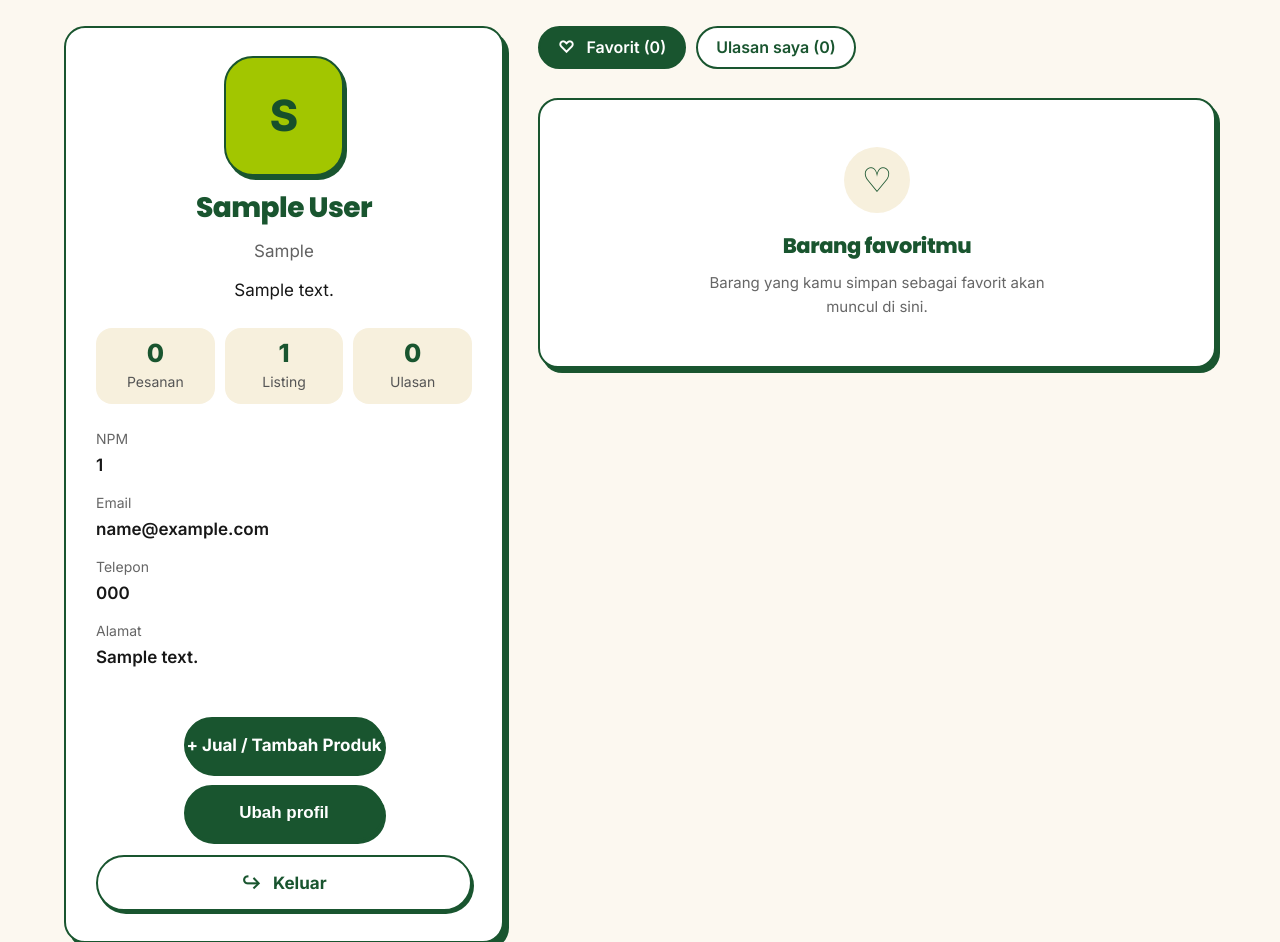
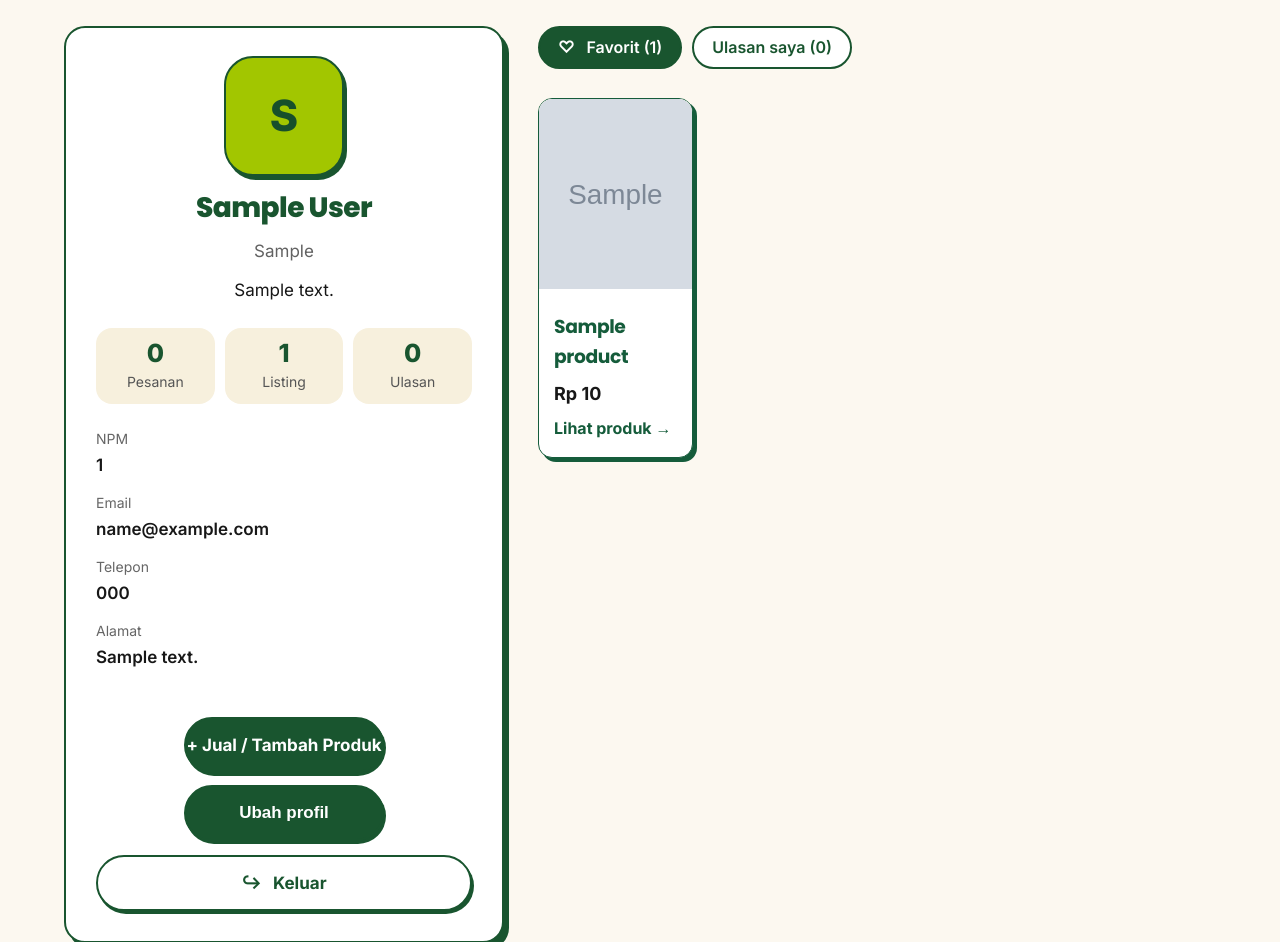
Before and after one commit to pbp-F-kelompok-2/SiBekas, a Django app: page /profile/ in a window 1280 px wide. Shown: the part 185-1127 px from the top of the page. Run offline with Django 5.2, Linux system fonts and the light colour scheme; a user stored in the database is signed in; tables that the repository leaves empty hold one stand-in row (values such as "Sample post"); grey boxes marked "Sample" are stand-in pictures.

Commit message:
feat: Menambahkan Fitur Favorit Produk di Profil

```diff
--- a/profiles/models.py
+++ b/profiles/models.py
@@ -18,3 +18,28 @@ class Profile(models.Model):
 
     def __str__(self):
         return f"Profil {self.user.username}"
+
+class Favorite(models.Model):
+    user = models.ForeignKey(
+        settings.AUTH_USER_MODEL,
+        on_delete=models.CASCADE,
+        related_name="favorites",
+    )
+    product = models.ForeignKey(
+        "product.Product",
+        on_delete=models.CASCADE,
+        related_name="favorited_by",
+    )
+    created_at = models.DateTimeField(auto_now_add=True)
+
+    class Meta:
+        constraints = [
+            models.UniqueConstraint(
+                fields=["user", "product"],
+                name="unique_user_favorite_product",
+            )
+        ]
+        ordering = ["-created_at"]
+
+    def __str__(self):
+        return f"{self.user.username} - {self.product.name}"
--- a/profiles/urls.py
+++ b/profiles/urls.py
@@ -14,4 +14,5 @@ urlpatterns = [
     path("password-reset/done/", views.PasswordResetDoneView.as_view(), name="password_reset_done"),
     path("password-reset/<uidb64>/<token>/", views.PasswordResetConfirmView.as_view(), name="password_reset_confirm"),
     path("password-reset/complete/", views.PasswordResetCompleteView.as_view(), name="password_reset_complete"),
+    path("favorite/<slug:slug>/",views.toggle_favorite,name="toggle_favorite"),
 ]
--- a/profiles/views.py
+++ b/profiles/views.py
@@ -5,11 +5,12 @@ from django.urls import reverse_lazy
 from .forms import RegisterForm, ProfileForm
 from django.contrib.auth.models import User
 from django.contrib.auth.decorators import login_required
-from django.shortcuts import render, redirect
-from .models import Profile
+from .models import Profile, Favorite
 from product.models import Product
 from django.contrib import messages
 from django.utils.http import url_has_allowed_host_and_scheme
+from django.views.decorators.http import require_POST
+from django.shortcuts import get_object_or_404
 
 
 @login_required
@@ -122,3 +123,49 @@ class PasswordResetConfirmView(auth_views.PasswordResetConfirmView):
 
 class PasswordResetCompleteView(auth_views.PasswordResetCompleteView):
     template_name = "profiles/password_reset_complete.html"
+
+@login_required
+def index(request):
+    profile, created = Profile.objects.get_or_create(
+        user=request.user
+    )
+
+    form = ProfileForm(instance=profile)
+
+    my_products = Product.objects.filter(
+        seller=request.user
+    ).select_related("category")
+
+    favorites = Product.objects.filter(
+        favorited_by__user=request.user
+    ).select_related("category")
+
+    return render(
+        request,
+        "profiles/index.html",
+        {
+            "profile": profile,
+            "form": form,
+            "my_products": my_products,
+            "total_listings": my_products.count(),
+            "favorites": favorites,
+        },
+    )
+
+@login_required
+@require_POST
+def toggle_favorite(request, slug):
+    product = get_object_or_404(Product, slug=slug)
+
+    favorite, created = Favorite.objects.get_or_create(
+        user=request.user,
+        product=product,
+    )
+
+    if not created:
+        favorite.delete()
+        messages.success(request, "Produk dihapus dari favorit.")
+    else:
+        messages.success(request, "Produk ditambahkan ke favorit.")
+
+    return redirect(product.get_absolute_url)
--- a/static/js/edit_profile.js
+++ b/static/js/edit_profile.js
@@ -1,4 +1,3 @@
-
 document.addEventListener("DOMContentLoaded", function () {
     const openButton = document.getElementById("openEditProfile");
     const modal = document.getElementById("editProfileModal");
--- a/templates/profiles/index.html
+++ b/templates/profiles/index.html
@@ -107,14 +107,45 @@
                 </button>
             </div>
 
+            {% if favorites %}
+            <div class="my-listings-grid">
+                {% for product in favorites %}
+                    <article class="my-listing-card">
+                        {% if product.thumbnail %}
+                            <img src="{{ product.thumbnail }}"
+                                alt="{{ product.name }}"
+                                class="my-listing-image">
+                        {% else %}
+                            <div class="my-listing-image my-listing-placeholder">
+                                Belum ada foto
+                            </div>
+                        {% endif %}
+
+                        <div class="my-listing-info">
+                            <h3>{{ product.name }}</h3>
+                            <p class="my-listing-price">
+                                {{ product.price_display }}
+                            </p>
+                            <a href="{{ product.get_absolute_url }}">
+                                Lihat produk →
+                            </a>
+                        </div>
+                    </article>
+                {% endfor %}
+            </div>
+        {% else %}
             <div class="profile-empty-state">
                 <div class="empty-state-icon">♡</div>
-                <h3>Barang favoritmu</h3>
+                <h3>Belum ada barang favorit</h3>
                 <p>
                     Barang yang kamu simpan sebagai favorit
                     akan muncul di sini.
                 </p>
+                <a href="{% url 'product:index' %}">
+                    Jelajahi produk
+                </a>
             </div>
+        {% endif %}
 
         </section>
 
```
Also changed, not shown: product/views.py (+10 -1 lines), templates/product/detail.html (+17 -0 lines), templates/profiles/edit_profile.html (added, +60 -0 lines), profiles/migrations/0002_favorite.py (added).
